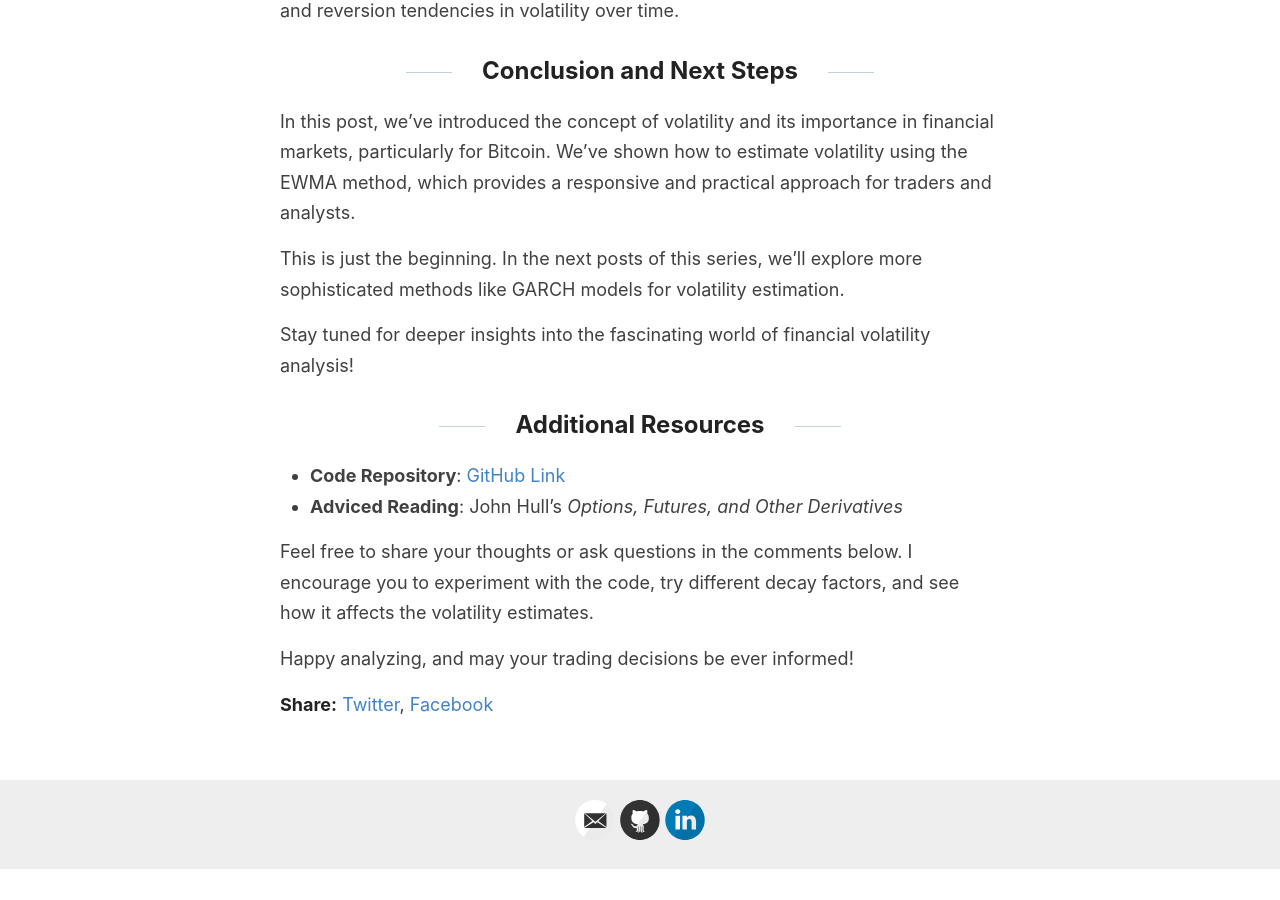
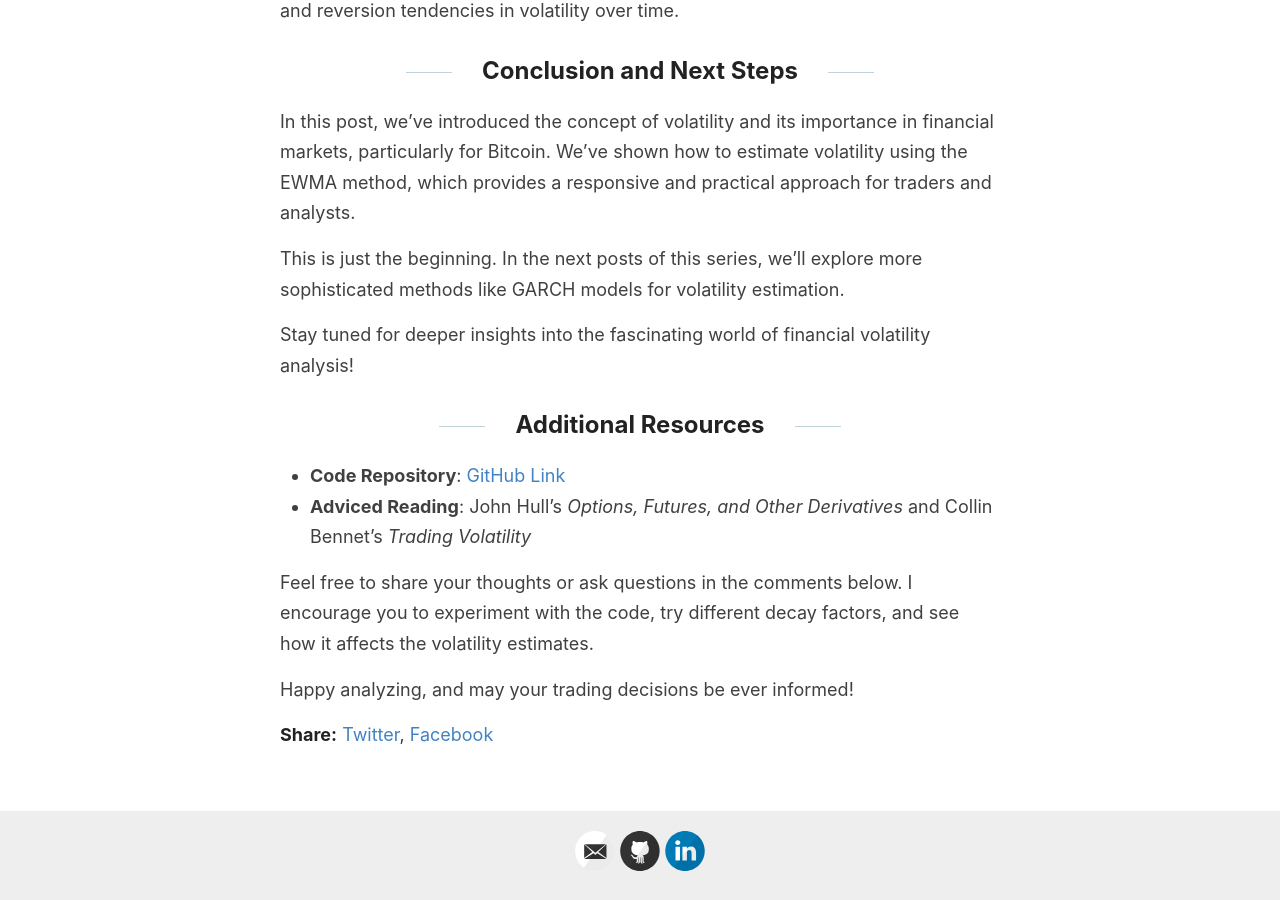
Before and after one commit to Zaltarba/blog, a Jekyll site: the page built from _posts/2024-09-20-BitcoinVolatility-1.md, in a window 1280 px wide and 900 px high, scrolled down 8769 px. Built offline with Jekyll 4.4.1, drawn with Linux system fonts in a browser that asks for light colours; formulas are drawn with MathJax 3; before the commit the page ends 9639 px from its top, so only the background shows below that.

Commit message:
Update 2024-09-20-BitcoinVolatility-1.md

```diff
--- a/_posts/2024-09-20-BitcoinVolatility-1.md
+++ b/_posts/2024-09-20-BitcoinVolatility-1.md
@@ -218,7 +218,7 @@ Stay tuned for deeper insights into the fascinating world of financial volatilit
 ## Additional Resources
 
 - **Code Repository**: [GitHub Link](https://github.com/Zaltarba/BitcoinVolatilityEstimation/tree/main)
-- **Adviced Reading**: John Hull's *Options, Futures, and Other Derivatives*
+- **Adviced Reading**: John Hull's *Options, Futures, and Other Derivatives* and Collin Bennet's *Trading Volatility*
 
 Feel free to share your thoughts or ask questions in the comments below. I encourage you to experiment with the code, try different decay factors, and see how it affects the volatility estimates.
 
```
